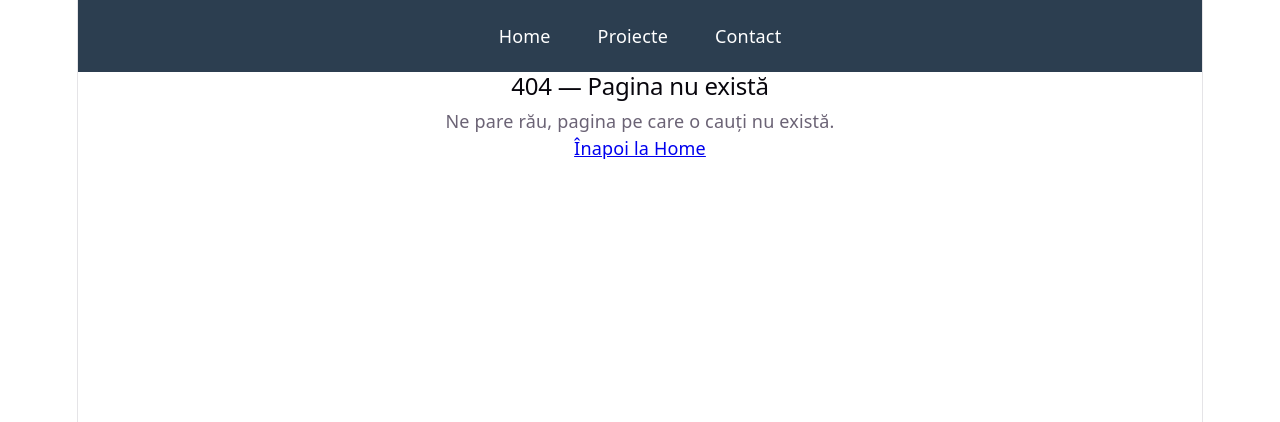
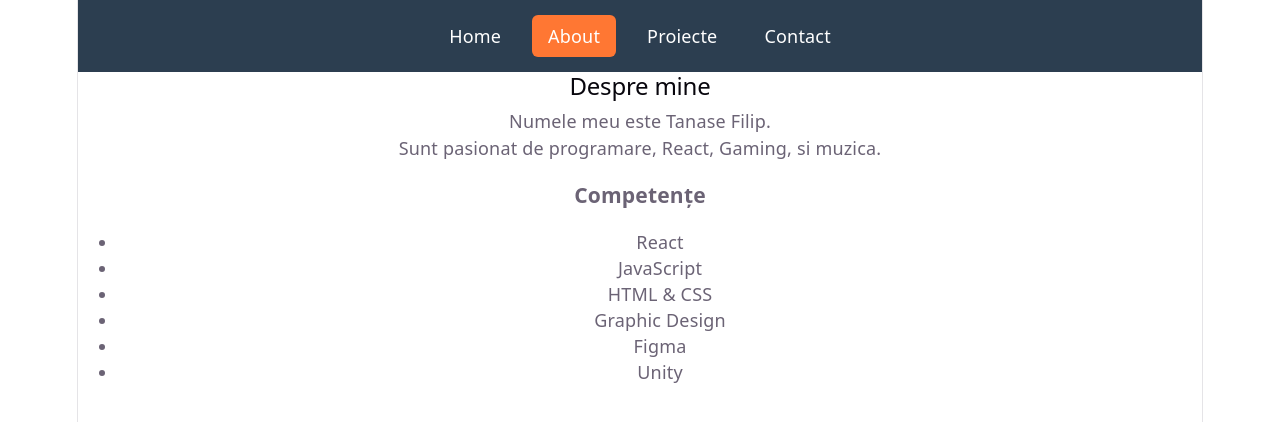
Before and after one commit to FelipeMonreo/ProiectareWeb, a React (Vite) app: page /about in a window 1280 px wide. Before the commit this address had no page. Shown: the top 422 px of the page. Built offline with nearby package versions, Linux system fonts and the light colour scheme.

Commit message:
Add about page

```diff
--- a/src/App.jsx
+++ b/src/App.jsx
@@ -5,7 +5,9 @@ import Projects from './Pages/Projects';
 import Contact from './Pages/Contact';
 import Navbar from './Navbar';
 import './App.css';
+import About from './Pages/About';
 import NotFound from './Pages/NotFound';
+
 
 function App() {
   return (
@@ -15,6 +17,7 @@ function App() {
         <Route path="/" element={<Home />} />
         <Route path="/projects" element={<Projects />} />
         <Route path="/contact" element={<Contact />} />
+        <Route path="/about" element={<About />} />
         <Route path="*" element={<NotFound />} />
       </Routes>
     </BrowserRouter>
--- a/src/Navbar.jsx
+++ b/src/Navbar.jsx
@@ -4,6 +4,7 @@ function Navbar() {
   return (
     <nav>
       <NavLink to="/">Home</NavLink>
+      <NavLink to="/about">About</NavLink>
       <NavLink to="/projects">Proiecte</NavLink>
       <NavLink to="/contact">Contact</NavLink>
     </nav>
--- /dev/null
+++ b/src/Pages/About.jsx
@@ -0,0 +1,29 @@
+function About() {
+  return (
+    <div>
+      <h2>Despre mine</h2>
+
+      <p>
+        Numele meu este Tanase Filip.
+      </p>
+
+      <p>
+        Sunt pasionat de programare, React, Gaming,
+        si muzica.
+      </p>
+
+      <h3>Competențe</h3>
+
+      <ul>
+        <li>React</li>
+        <li>JavaScript</li>
+        <li>HTML & CSS</li>
+        <li>Graphic Design</li>
+        <li>Figma</li>
+        <li>Unity</li>
+      </ul>
+    </div>
+  );
+}
+
+export default About;
```
